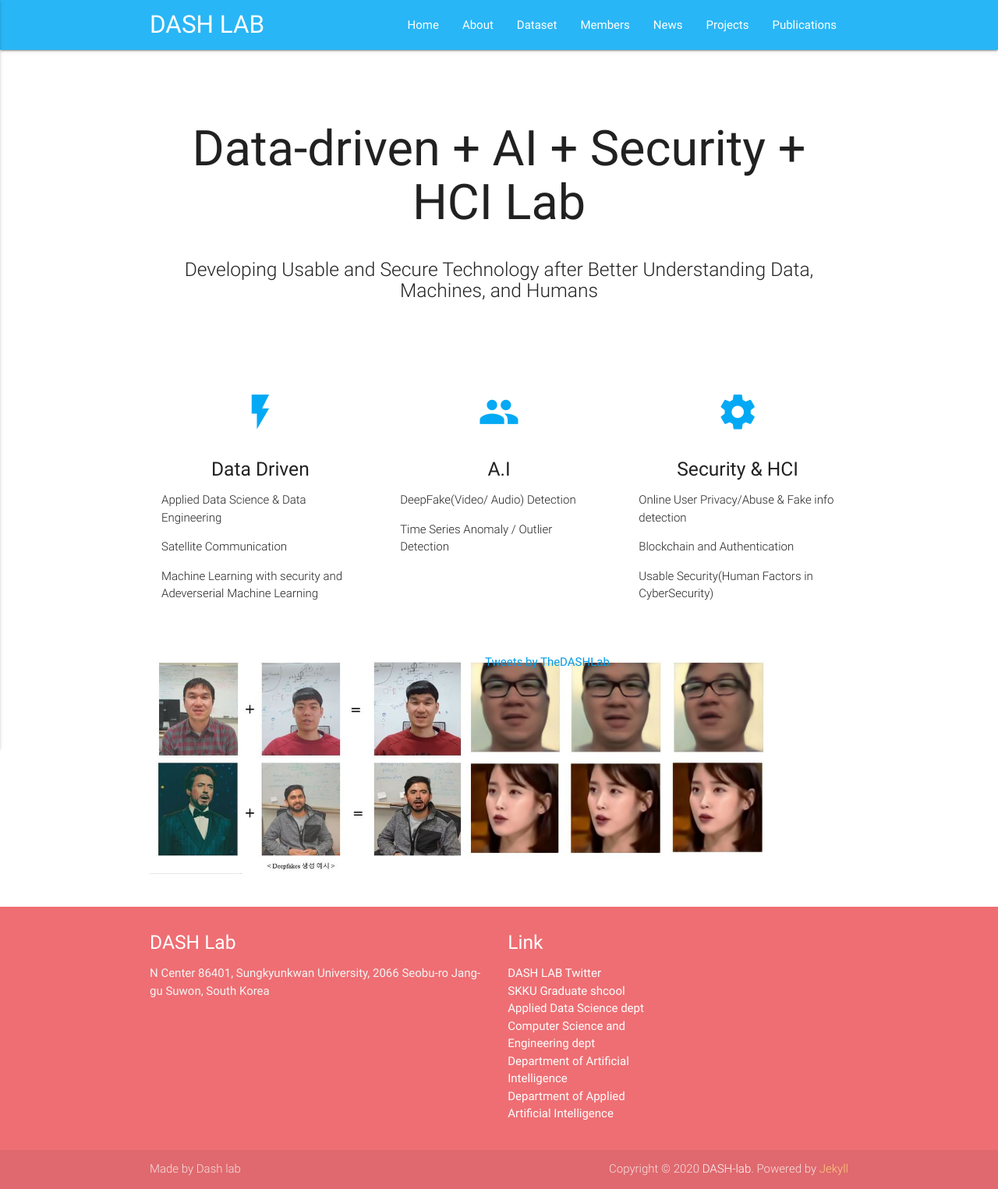
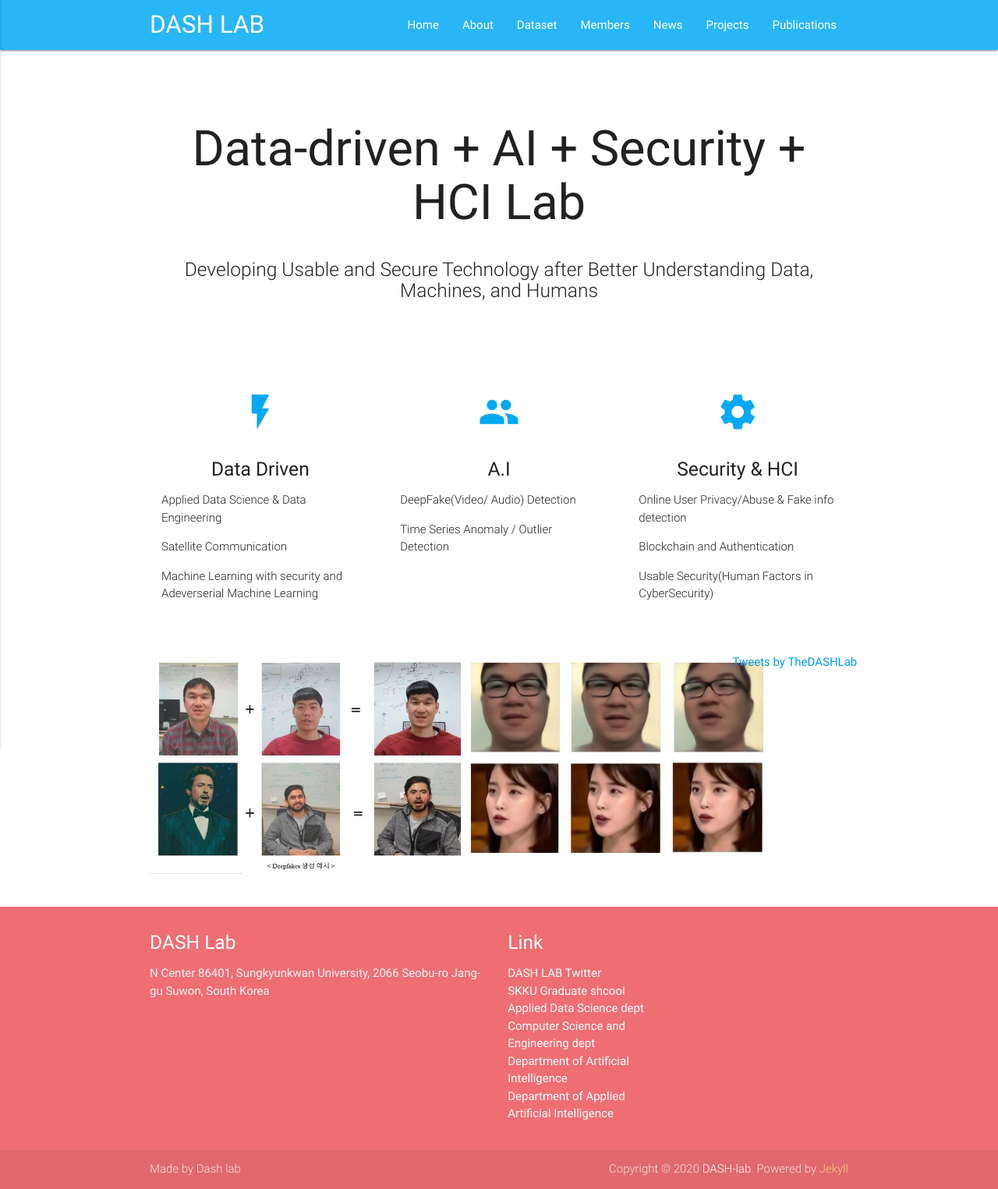
Before and after one commit to Yurim990507/DASH-Lab.github.io, a Jekyll site: the page built from index.md, in a window 1280 px wide. Shown: the whole page at 78% size. Built offline with Jekyll 4.4.1, drawn with Linux system fonts in a browser that asks for light colours; comment, search, counter and statistics services are not loaded.

Commit message:
Update home.html

```diff
--- a/_layouts/home.html
+++ b/_layouts/home.html
@@ -65,7 +65,7 @@ layout: default
         <div class="col s12 m4">
           <img src="/img/IU2.JPG" alt="" width="800" />
         </div>
-        <div class="col s12 m4" >
+
         <div align="right">
            <a class="twitter-timeline" href="https://twitter.com/TheDASHLab?ref_src=twsrc%5Etfw" width="350" height="400" tweet-limit="4">
            Tweets by TheDASHLab
@@ -73,7 +73,7 @@ layout: default
            <script async src="https://platform.twitter.com/widgets.js" charset="utf-8">
            </script>
         </div>
+
       </div>
     </div>
   </div>
-  </div>
```
Lines whose indentation alone changed are shown as unchanged.
